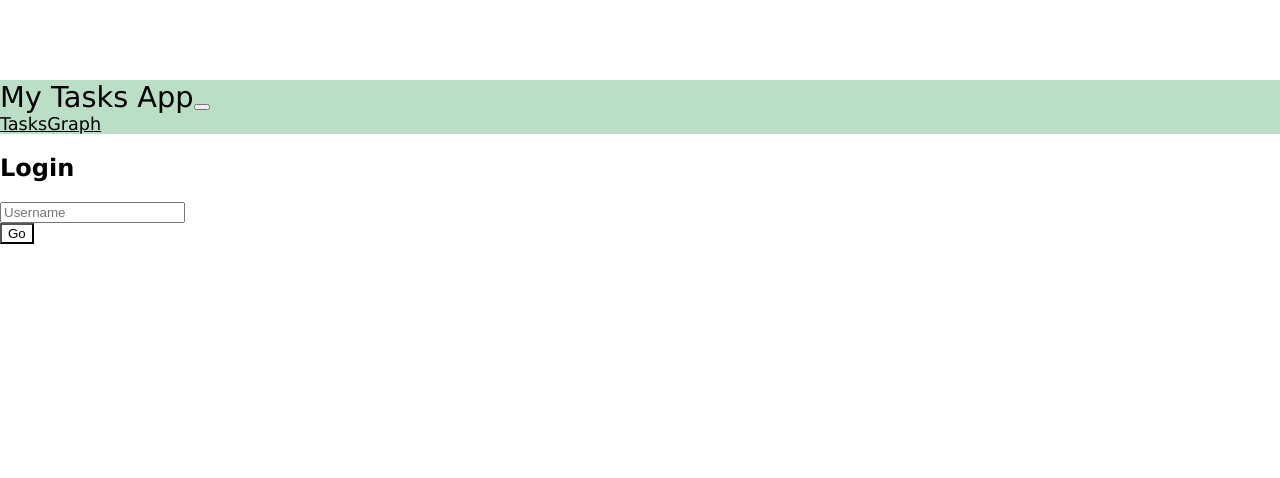
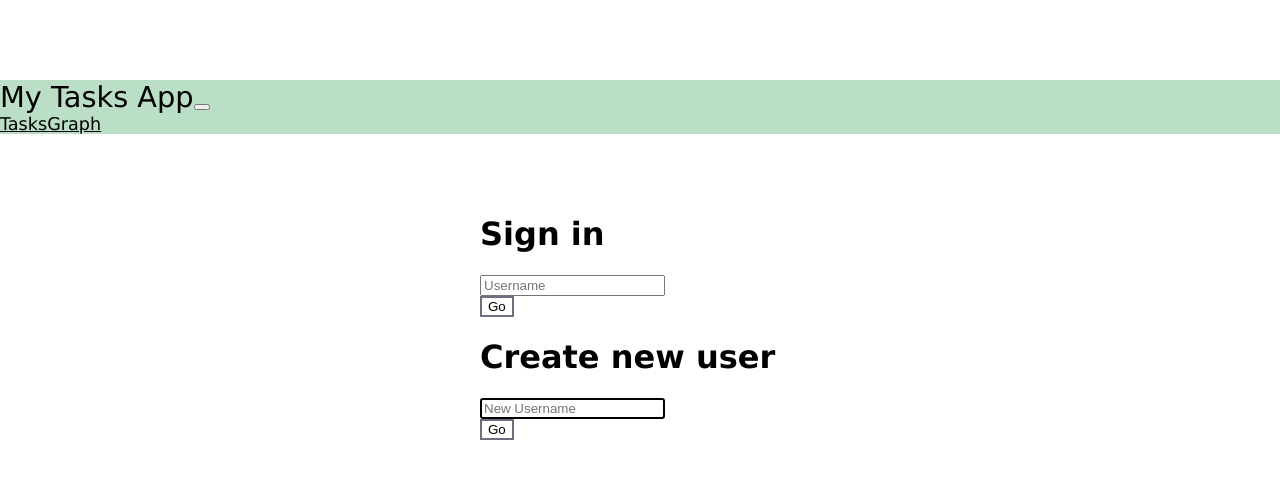
Before and after one commit to smbryar/todo_react_application, a React (Create React App) app: page / in a window 1280 px wide. Shown: the top 478 px of the page. Built offline with nearby package versions, Linux system fonts and the light colour scheme; no server answers; the HTML template or start-up script is replaced by a standard one.

Commit message:
Check if username already exists in database before allowing it to be added

```diff
--- a/src/App.js
+++ b/src/App.js
@@ -143,7 +143,7 @@ function App() {
             <><Route path="/graph">
               {tasks ? <TaskGraph tasks={tasks} openFromGraphId={openFromGraphId} /> : <NoTasksGraph />}
             </Route>
-            <Route path="/tasks">
+            <Route exact path="/">
               <TaskList userID={userID} addTask={addTask} completeTask={completeTask} deleteTask={deleteTask} tasks={tasks} openFromGraphId={openFromGraphId} openTaskCard={openTaskCard} />
             </Route> </>:
               <Login setUserID={setUserID} />}
--- a/src/ButtonItem/SimpleButton.css
+++ b/src/ButtonItem/SimpleButton.css
@@ -16,6 +16,10 @@
     border: 2px solid rgb(117, 107, 126);
 }
 
+.simple-button-login {
+    border: 2px solid black;
+}
+
 
 .simple-button-complete:hover {
 background-color: rgb(90, 131, 102);
--- a/src/Header/Header.js
+++ b/src/Header/Header.js
@@ -11,7 +11,7 @@ function Header(props) {
             <Navbar.Toggle aria-controls="basic-navbar-nav" onClick={() => setExpanded(expanded ? false : "expanded")}/>
             <Navbar.Collapse id="basic-navbar-nav">
                 <Nav onClick={() => setExpanded(false)}>
-                    <Link className="px-3 navlink--my-tasks-app" to="/tasks" >Tasks</Link>
+                    <Link className="px-3 navlink--my-tasks-app" to="/" >Tasks</Link>
                     <Link className="px-3 navlink--my-tasks-app" to="/graph" >Graph</Link>
                 </Nav>
             </Navbar.Collapse>
--- /dev/null
+++ b/src/Login/Login.css
@@ -0,0 +1,10 @@
+@media all and (min-width: 480px) {
+    .authentication {
+      padding: 60px 0;
+    }
+
+    .authentication form {
+      margin: 0 auto;
+      max-width: 320px;
+    }
+  }
--- a/src/Login/Login.js
+++ b/src/Login/Login.js
@@ -1,49 +1,84 @@
 import React, { useState } from 'react';
-import { Container, Form } from 'react-bootstrap';
+import { Row, Col, Container, Form } from 'react-bootstrap';
 import SimpleButton from '../ButtonItem/SimpleButton';
 import axios from 'axios';
-import { withRouter } from 'react-router-dom';
+
+import './Login.css';
 
 
 function Login(props) {
     const [username, setUsername] = useState("");
+    const [newUsername, setNewUsername] = useState("");
 
-    function handleSubmit(e) {
+    function handleSignInSubmit(e) {
+        e.preventDefault();
         axios
-            .get("https://3f77y34kad.execute-api.eu-west-2.amazonaws.com/dev/users")
+            .get(`https://3f77y34kad.execute-api.eu-west-2.amazonaws.com/dev/users?username=${username}`)
             .then(response => {
-                const user = response.data.users.find(user => user.username === username);
-                if (!user) {
-                    console.log("user not found")
+                const userDetails = response.data.user;
+                if (userDetails.length === 1) {
+                    props.setUserID(response.data.user[0].userID);
                 }
                 else {
-                    props.setUserID(user.userID);
+                    console.log("User not found")
                 }
-            })
+            }
+            )
             .catch(error => {
                 console.log("Error fetching data", error);
             })
     }
 
-    function handleUsernameChange(e) {
-        setUsername(e.target.value);
+    function handleNewUserSubmit(e) {
+        e.preventDefault();
+        const newUser = { username: newUsername };
+
+        axios
+            .get(`https://3f77y34kad.execute-api.eu-west-2.amazonaws.com/dev/users?username=${newUsername}`)
+            .then(response => {
+                if (response.data.user.length > 0) {
+                    throw new Error("User already exists in database, usernames must be unique.")
+                }
+                else {
+                    return axios.post("https://3f77y34kad.execute-api.eu-west-2.amazonaws.com/dev/users", newUser);
+                }
+            })
+            .then(response => {
+                const newUserID = response.data.newUser[0].userID;
+                props.setUserID(newUserID);
+            })
+            .catch(error => {
+                console.log("Error fetching data", error);
+            })
+
     }
 
     return (
-        <Container className="login">
-            <Form>
-                <h2>Login</h2>
-                <Form.Group controlId="username">
-                    <Form.Control
-                        type="text"
-                        placeholder="Username"
-                        onChange={handleUsernameChange}
-                    />
-                </Form.Group>
-            </Form>
-            <SimpleButton variant="login" onClick={handleSubmit}>Go</SimpleButton>
+        <Container className="authentication">
+            <Row>
+                <Col>
+                    <Form className="login">
+                        <h1 class="h3 mb-3 font-weight-normal">Sign in</h1>
+                        <Form.Group controlId="username">
+                            <Form.Control autoFocus type="text" placeholder="Username" value={username} onChange={e => setUsername(e.target.value)} />
+                        </Form.Group>
+                        <SimpleButton variant="add-task" type="submit" onClick={handleSignInSubmit}>Go</SimpleButton>
+                    </Form>
+                </Col>
+                <Col>
+                    <Form className="new-user">
+                        <h1 class="h3 mb-3 font-weight-normal">Create new user</h1>
+                        <Form.Group controlId="new-username">
+                            <Form.Control autoFocus type="text" placeholder="New Username" value={newUsername} onChange={e => setNewUsername(e.target.value)} />
+                        </Form.Group>
+                        <SimpleButton variant="add-task" type="submit" onClick={handleNewUserSubmit}>Go</SimpleButton>
+                    </Form>
+                </Col>
+            </Row>
+
+
         </Container >
     );
 }
 
-export default withRouter(Login);
+export default Login;
```
